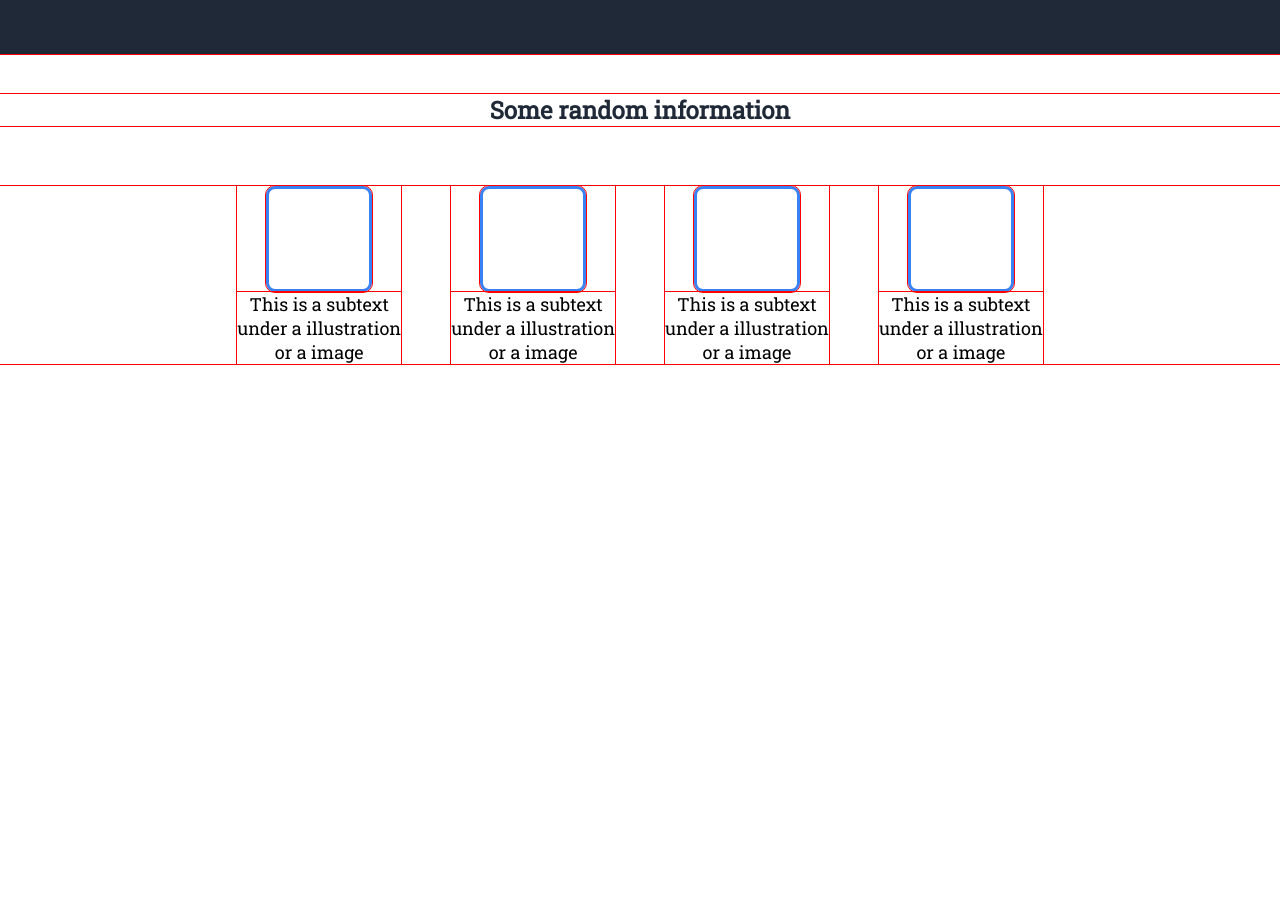
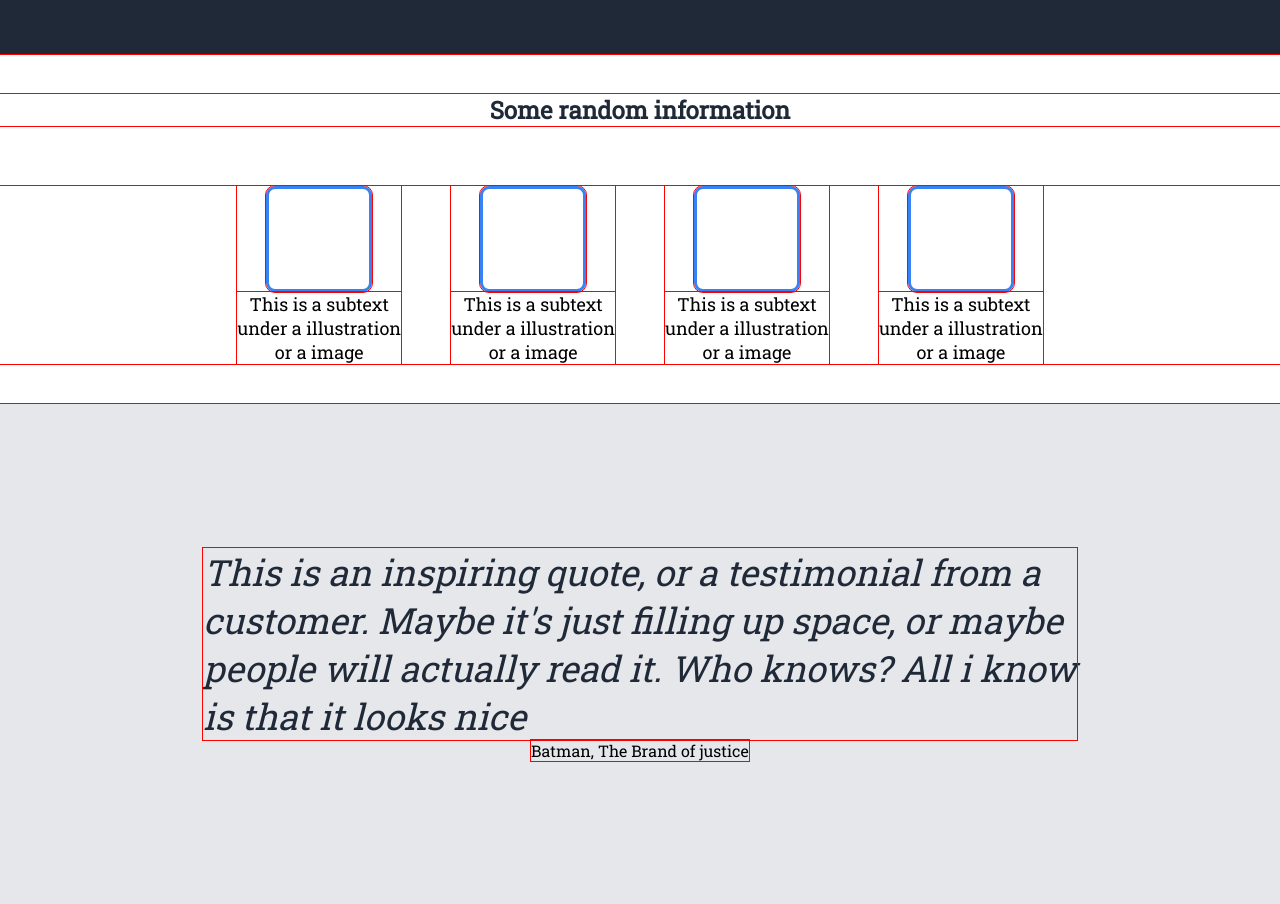
Before and after one commit to UsmanAhmed14/Landing-page, a plain HTML site: page index.html in a window 1280 px wide. Shown: the part 543-1447 px from the top of the page. Before the commit the page ends 947 px from the top, so only its background shows below. Drawn offline with Linux system fonts and the light colour scheme.

Commit message:
Batman !

```diff
--- a/index.html
+++ b/index.html
@@ -57,6 +57,10 @@
             </div>
         </div>
     </div>
+    <div class="third-section">
+        <h3>This is an inspiring quote, or a testimonial from a <br>customer. Maybe it's just filling up space, or maybe <br> people will actually read it. Who knows? All i know <br> is that it looks nice</h3>
+        <p class="p-third">Batman, The Brand of justice</p>
+    </div>
 
 </body>
 </html>
--- a/style.css
+++ b/style.css
@@ -141,3 +141,24 @@ h2{
 .box-blue-msg{
     /* width: 200px; */
 }
+
+
+.third-section{
+    background-color: #E5E7Eb;
+    height: 500px;
+    display: flex;
+    flex-direction: column;
+    justify-content: center;
+    align-items: center;
+}
+
+h3{
+    font-size: 36px;
+    font-style: italic;
+    font-weight: lighter;
+    color: #1F2937;
+}
+
+.p-third{
+
+}
```
